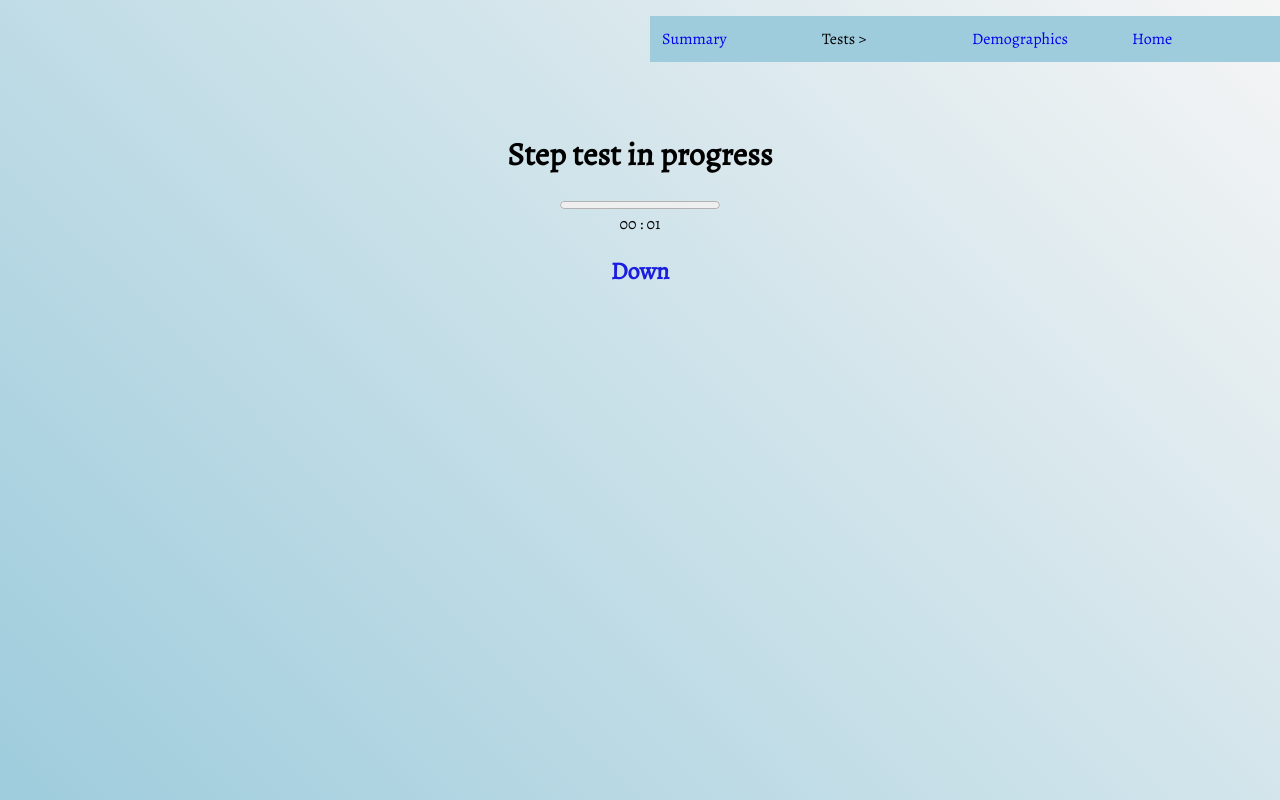
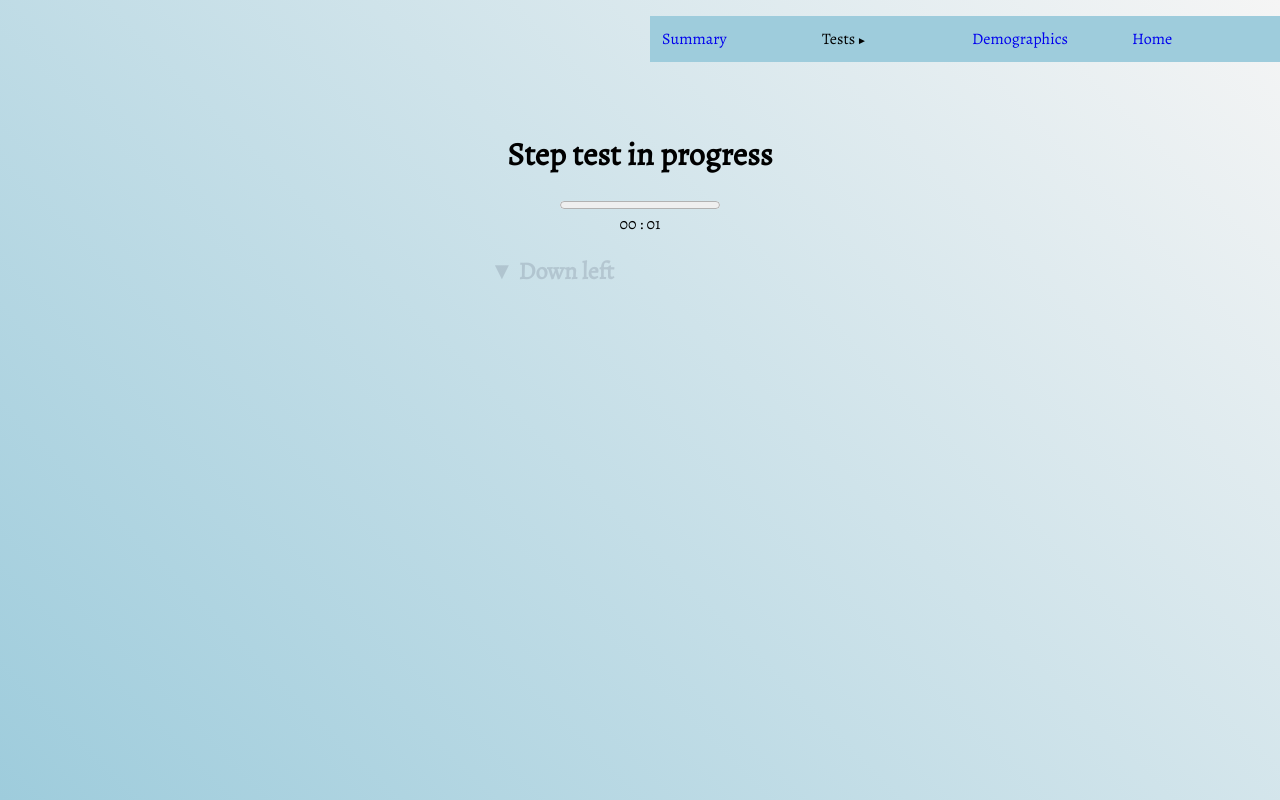
Before and after one commit to damatoaj/fitTest, a React (Create React App) app: page /step-test/progress in a window 1280 px wide. Built offline with nearby package versions, Linux system fonts and the light colour scheme.

Commit message:
updated css

```diff
--- a/src/CSS/App.css
+++ b/src/CSS/App.css
@@ -83,6 +83,8 @@ h2[data-direction="up"] {
   animation-duration:  var(--bpm-animation-duration);
   animation-iteration-count: infinite;
   color: var(--success-color);
+  text-align: left;
+  width : clamp(100px, 50%, 300px);
 }
 
 h2[data-direction="down"] {
@@ -90,6 +92,24 @@ h2[data-direction="down"] {
   animation-duration:  var(--bpm-animation-duration);
   animation-iteration-count: infinite;
   color:var(--error-color);
+  text-align: left;
+  width : clamp(100px, 50%, 300px);
+}
+
+h2[data-direction="down"]::before {
+  content : '▼  ';
+}
+
+h2[data-foot="right"]::after {
+  content : '  right';
+}
+
+h2[data-direction="up"]::before {
+  content : '▲  ';
+}
+
+h2[data-foot="left"]::after {
+  content : '  left';
 }
 
 @keyframes blink {
--- a/src/CSS/Form.css
+++ b/src/CSS/Form.css
@@ -91,10 +91,13 @@ input {
 
 input:invalid {
     border-bottom-color: var(--prm-drk-red);
+    color: var(--prm-drk-red);
+
 }
 
 input:valid {
     border-bottom-color:var(--prm-drk-green);
+    color: var(--prm-drk-green);
 }
 
 input:blank {
@@ -103,7 +106,8 @@ input:blank {
 
 input:focus {
     border-bottom: none;
-
+    outline-color: var(--prm-drk-blue);
+    color: var(--prm-drk-blue);
 }
 
 input:placeholder-shown {
--- a/src/CSS/Links.css
+++ b/src/CSS/Links.css
@@ -54,11 +54,13 @@ button.link {
 }
 
 button.link[data-active="false"]::after {
-    content: '  >';
+    content: '  ►';
+    font-size: 10px;
 }
 
 button.link[data-active='true']::after {
-    content: '  v';
+    content: '  ▼';
+    font-size: 10px;
 }
 
 button.link:hover {
--- a/src/Components/Forms/BloodPressureForm.tsx
+++ b/src/Components/Forms/BloodPressureForm.tsx
@@ -10,8 +10,7 @@ const BenchPressForm = () => {
 
     if(form.current && form.current !== null) {
         valid = form.current.checkValidity()
-        console.log(form.current, valid)
-    }
+    };
 
     return (
         <form
--- a/src/Components/Forms/DemoGraphicsForm.tsx
+++ b/src/Components/Forms/DemoGraphicsForm.tsx
@@ -6,7 +6,7 @@ import { useUserContext } from '../../Hooks/useUserContext';
 function DemoGraphicsForm() {
     const form = useRef<HTMLFormElement | null>(null)
     const { handleChange,handleSubmit,handleSelect, handleReset} = useForm();
-    const { state : {user } } = useUserContext()
+    const { state : { user } } = useUserContext()
     let valid : boolean = Boolean(user.age && user.fname && user.lname && user.sex && user.height && user.currentWeight) || false
 
     if (form?.current !== null) {
--- a/src/Components/Forms/StepTestForm.tsx
+++ b/src/Components/Forms/StepTestForm.tsx
@@ -43,6 +43,7 @@ function StepTestForm() {
                 step={1}
                 maxLength={3}
                 defaultValue={user.vo2Max?.vo2Max || ''}
+                autoFocus
             />
         </fieldset>
         <span>
--- a/src/Components/Forms/StrengthForm.tsx
+++ b/src/Components/Forms/StrengthForm.tsx
@@ -66,6 +66,7 @@ const StrengthForm = () => {
                     max='2000'
                     placeholder='Lbs'
                     defaultValue={state.user.legPress?.legPress || ''}
+                    autoFocus
                 />
             </fieldset>
             <fieldset>
@@ -108,7 +109,7 @@ const StrengthForm = () => {
                     />
             </fieldset>
             <span>
-                <button type='submit' disabled={!valid} autoFocus>Submit</button>
+                <button type='submit' disabled={!valid}>Submit</button>
                 <button type='reset'>Reset</button>
             </span>
         </form>
--- a/src/Screens/McArdleStepTest/stepTestTimer.tsx
+++ b/src/Screens/McArdleStepTest/stepTestTimer.tsx
@@ -34,7 +34,7 @@ function StepTestTime() {
         return `${minutes} : ${seconds}`
     }, [state.phase, state.count]);
     const user = useUserContext();
-    const bpm : number = user.state.user.sex === 'MALE' ? Math.floor(60000 / 24) : Math.floor(60000 / 22);
+    const bpm : number = user.state.user.sex === 'MALE' ? Math.floor(60000 / 96) : Math.floor(60000 / 84);
 
     useEffect(()=> {
         const countInterval = setInterval(()=> {
@@ -69,7 +69,7 @@ function StepTestTime() {
         <progress value={progress} max='100'/>
         {/* <span>{state.count} </span> */}
         <span>{time}</span>
-    {state.phase === 1 && <h2 data-direction={step === 1 || step === 2 ? 'up' : 'down'}>{step > 2 ? 'Up' : 'Down'}</h2>}
+    {state.phase === 1 && <h2 data-direction={step === 1 || step === 2 ? 'up' : 'down'} data-foot={step === 1 || step === 3  ? 'left' : 'right'}>{step > 2 ? 'Down' : 'Up'}</h2>}
         {state.phase === 3 && progress === 100 && <button type='button' onClick={()=> navigate('/step-test/results')}>Click To Enter Your Results</button>}
     </main>
   )
```
